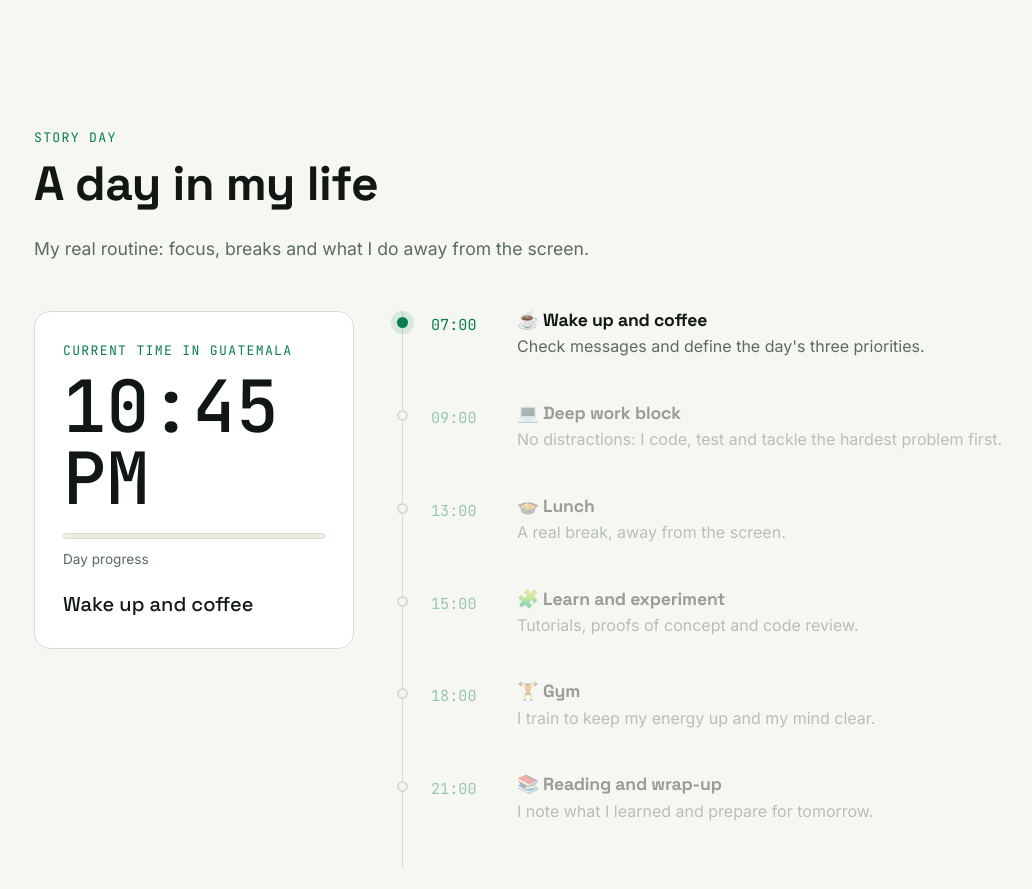
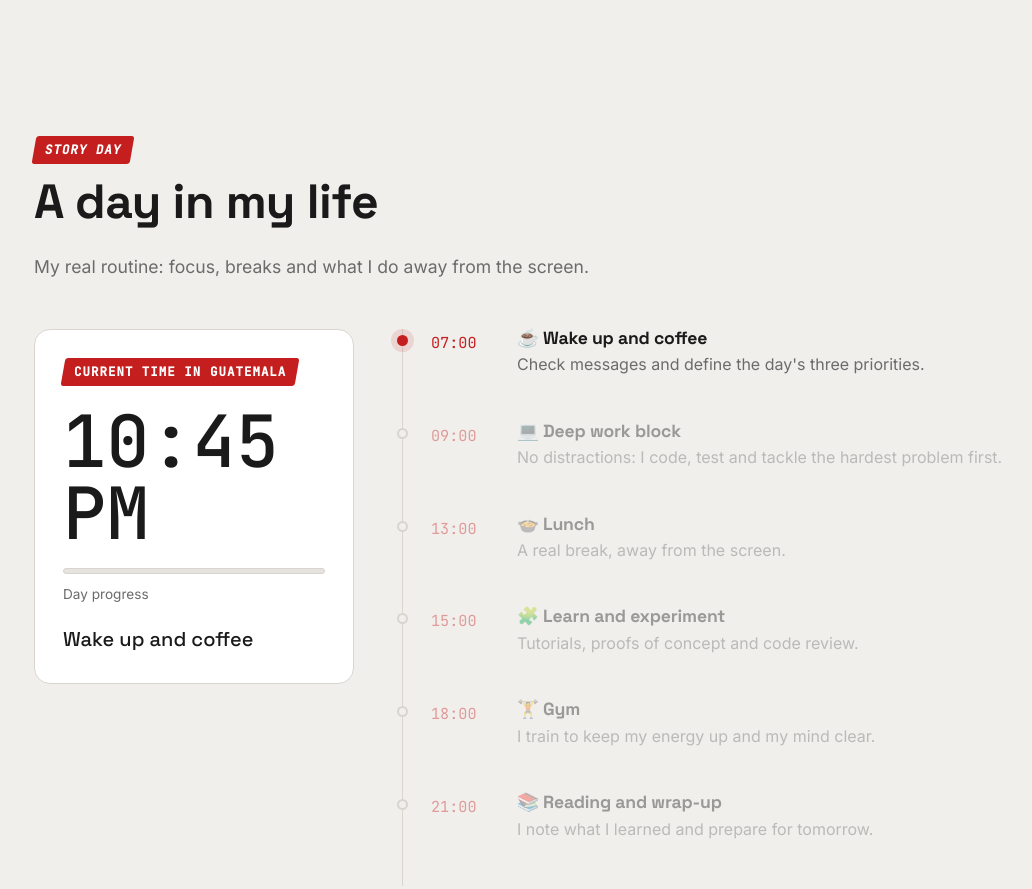
Before and after one commit to JeshuaPerez/portafolio, a plain HTML site: page index.html in a window 1280 px wide. Shown: the part 1540-2429 px from the top of the page, without its empty margins (46-1078 px from the left). Drawn offline with Linux system fonts and the light colour scheme.

Commit message:
Aplica tema visual gris concreto + rojo y quita barra de progreso de scroll
Cambia la paleta de colores (oscuro/claro) a un estilo inspirado en
motocross/enduro, convierte los kickers en insignias tipo placa de
carrera, y elimina la barra de progreso de scroll en el header por
preferencia de diseño.

```diff
--- a/css/styles.css
+++ b/css/styles.css
@@ -12,28 +12,28 @@
 }
 
 [data-theme="dark"] {
-  --bg: #0b0d0c;
-  --bg-2: #111513;
-  --card: #141916;
-  --fg: #e8efe9;
-  --muted: #94a39a;
-  --border: #222b25;
-  --accent: #3ddc97;
-  --accent-ink: #04140d;
-  --glow: rgba(61, 220, 151, 0.16);
+  --bg: #15161a;
+  --bg-2: #1c1d22;
+  --card: #202227;
+  --fg: #ececec;
+  --muted: #9a9ba3;
+  --border: #2d2f36;
+  --accent: #e63327;
+  --accent-ink: #140302;
+  --glow: rgba(230, 51, 39, 0.18);
   color-scheme: dark;
 }
 
 [data-theme="light"] {
-  --bg: #f6f7f2;
-  --bg-2: #eceee6;
+  --bg: #f1efec;
+  --bg-2: #e6e3de;
   --card: #ffffff;
-  --fg: #111813;
-  --muted: #5a6b61;
-  --border: #d7ddd3;
-  --accent: #0a7d55;
+  --fg: #1a1a1a;
+  --muted: #6b6b6b;
+  --border: #d8d5cf;
+  --accent: #c41e1e;
   --accent-ink: #ffffff;
-  --glow: rgba(10, 125, 85, 0.12);
+  --glow: rgba(196, 30, 30, 0.12);
   color-scheme: light;
 }
 
@@ -125,12 +125,23 @@ p {
 }
 
 .kicker {
+  display: inline-block;
   font-family: var(--font-mono);
-  font-size: 0.82rem;
+  font-size: 0.78rem;
+  font-weight: 700;
   text-transform: uppercase;
-  letter-spacing: 0.1em;
-  color: var(--accent);
-  margin: 0 0 10px;
+  letter-spacing: 0.08em;
+  color: var(--accent-ink);
+  background: var(--accent);
+  padding: 4px 11px;
+  border-radius: 3px;
+  transform: skewX(-10deg);
+  margin: 0 0 12px;
+}
+
+.kicker > * {
+  display: inline-block;
+  transform: skewX(10deg);
 }
 
 .lead {
@@ -205,18 +216,6 @@ p {
 /* ==========================================================
    CABECERA Y CONTROLES
    ========================================================== */
-.scroll-progress {
-  position: fixed;
-  top: 0;
-  left: 0;
-  right: 0;
-  height: 2px;
-  background: var(--accent);
-  transform-origin: 0 50%;
-  transform: scaleX(0);
-  z-index: 60;
-}
-
 .cursor-glow {
   display: none;
 }
--- a/index.html
+++ b/index.html
@@ -5,7 +5,7 @@
   <meta name="viewport" content="width=device-width, initial-scale=1">
   <title>Portafolio</title>
   <meta name="description" content="Portafolio personal: proyectos, entorno de desarrollo, un día en mi vida y servicios.">
-  <meta name="theme-color" content="#0b0d0c">
+  <meta name="theme-color" content="#15161a">
 
   <script>
     // Se ejecuta antes de pintar la página para evitar parpadeos de tema.
@@ -28,7 +28,6 @@
 </head>
 <body>
   <a class="skip-link" href="#contenido" data-i18n="skip"></a>
-  <div class="scroll-progress" id="scrollProgress" aria-hidden="true"></div>
   <div class="cursor-glow" id="cursorGlow" aria-hidden="true"></div>
 
   <header class="site-header" id="siteHeader">
--- a/js/main.js
+++ b/js/main.js
@@ -399,9 +399,6 @@
   // ---------- Scroll, cursor y menú ----------
 
   function onScroll() {
-    var max = document.documentElement.scrollHeight - window.innerHeight;
-    var ratio = max > 0 ? window.scrollY / max : 0;
-    $("scrollProgress").style.transform = "scaleX(" + ratio + ")";
     $("siteHeader").classList.toggle("is-scrolled", window.scrollY > 10);
   }
 
```
